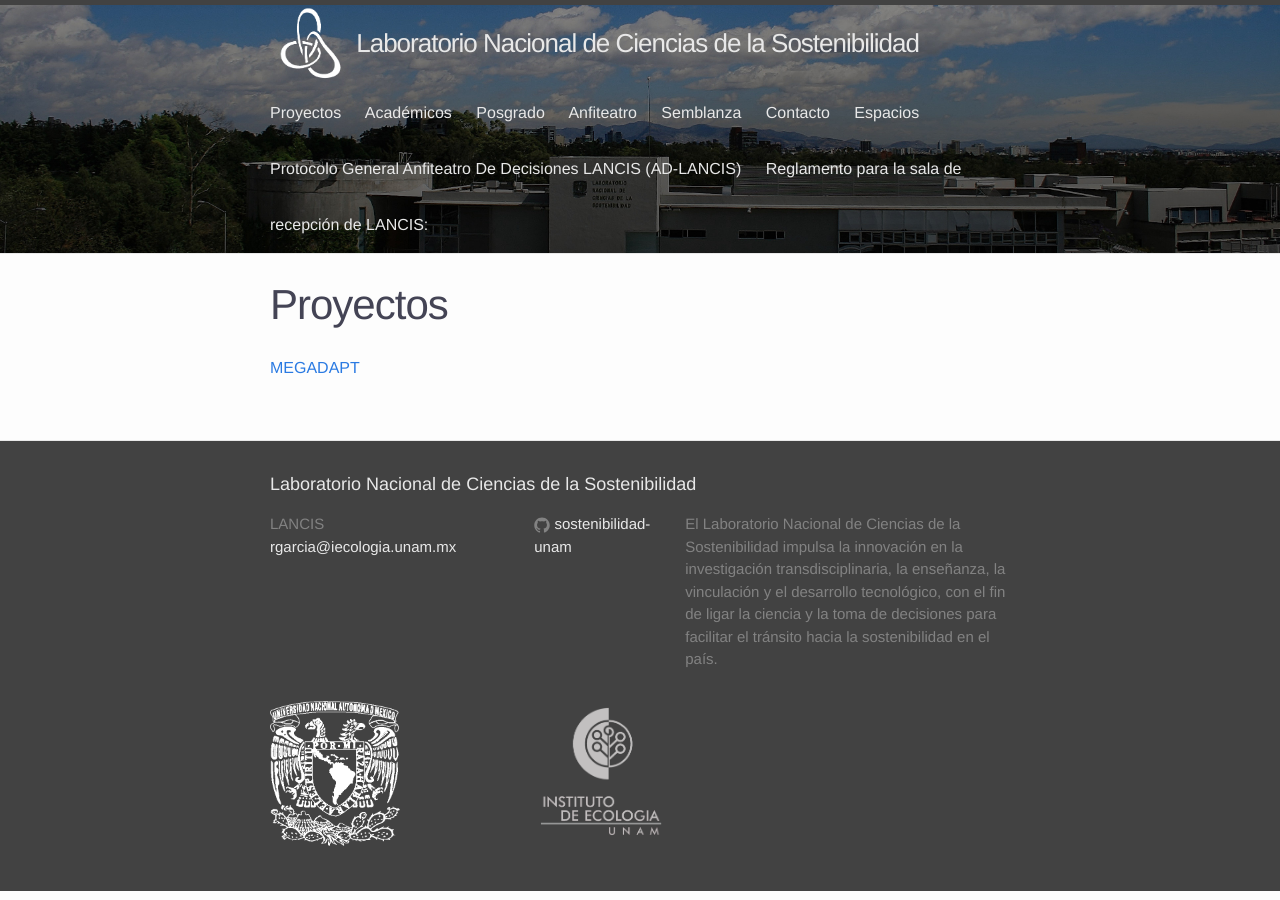
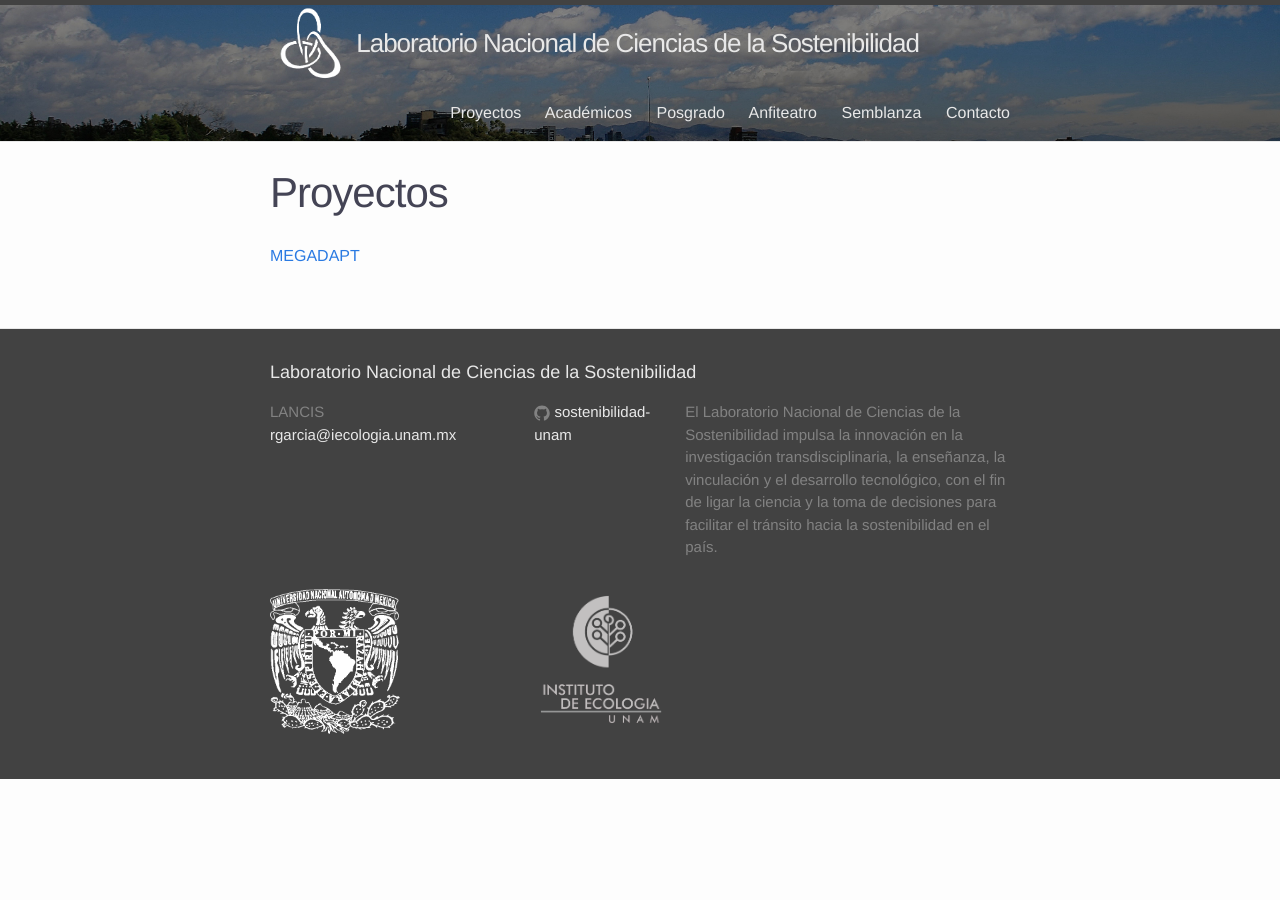
Before and after one commit to marcoajh/sostenibilidad-unam.github.io, a Jekyll site: the page built from 00_proyectos.md, in a window 1280 px wide. Built offline with Jekyll 4.4.1, drawn with Linux system fonts in a browser that asks for light colours; some of the changed lines change nothing that is shown.

Commit message:
ignorar reglamentos

```diff
--- a/_config.yml
+++ b/_config.yml
@@ -34,5 +34,6 @@
 gems:
   - jekyll-feed
 exclude:
+  - reglamentos
   - Gemfile
   - Gemfile.lock
```
